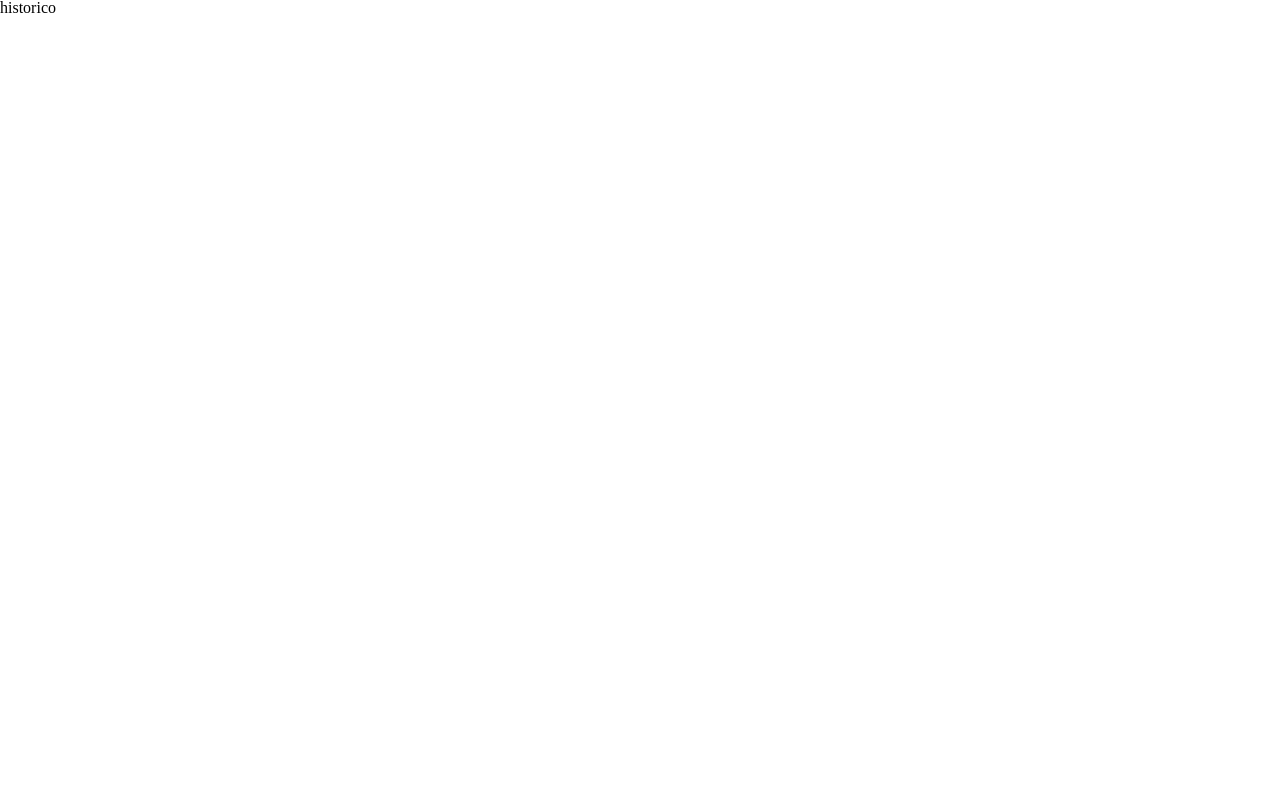
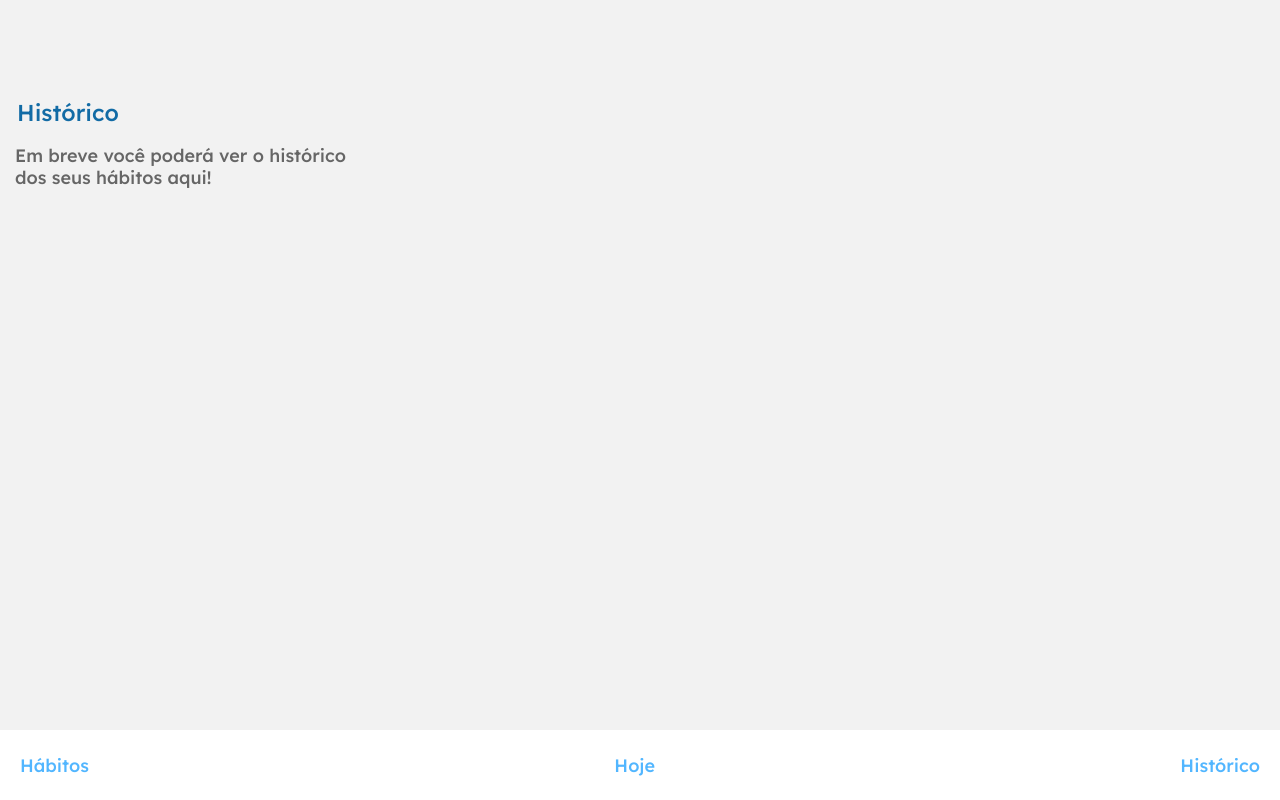
Before and after one commit to Vinni088/Projeto11-TrackIt, a React (Vite) app: page /historico in a window 1280 px wide. Built offline with nearby package versions, Linux system fonts and the light colour scheme; a web font is replaced by a local one.

Commit message:
Inicio dos trabalhos

```diff
--- a/src/Paginas/TelaHabitos.jsx
+++ b/src/Paginas/TelaHabitos.jsx
@@ -17,6 +17,7 @@ export default function TelaHistorico() {
     const url_habitos = 'https://mock-api.bootcamp.respondeai.com.br/api/v2/trackit/habits';
     const chave = {headers: {Authorization: `Bearer ${context.token}`}};
     const weekdays = [0,1,2,3,4,5,6];
+
     useEffect(() => {
         const requisicao = axios.get(url_habitos, chave);
         setDias([]);
@@ -87,31 +88,38 @@ export default function TelaHistorico() {
                 <h1>
                     Meus hábitos
                 </h1>
-                <img onClick={()=>AdicionarHabito()} src={Adicionar} alt="Adicionar Hábito" />
+                <img data-test="habit-create-btn" onClick={()=>AdicionarHabito()} src={Adicionar} alt="Adicionar Hábito" />
             </HabitosHead>
-            <NovoHabito ok={NewHabito}>
+            <NovoHabito data-test="habit-create-container" ok={NewHabito}>
                 <form onSubmit={novoHabito}>
-                    <input
+                    <input data-test="habit-name-input"
                     type="text" value={nome}
                     placeholder="nome do hábito"
                     onChange={e => setNome(e.target.value)} />
 
-                    <button type="submit"> Salvar </button>
+                    <button data-test="habit-create-save-btn" type="submit"> Salvar </button>
                 </form>
                 <FormWeekDays>
                     <WeekDay dias={dias}  cont={0}
+                     data-test="habit-day"
                     onClick={() => adicionarDia(0)} >D</WeekDay>
                     <WeekDay dias={dias} cont={1}
+                     data-test="habit-day"
                     onClick={() => adicionarDia(1)} >S</WeekDay>
                     <WeekDay dias={dias} cont={2}
+                     data-test="habit-day"
                     onClick={() => adicionarDia(2)} >T</WeekDay>
                     <WeekDay dias={dias} cont={3}
+                     data-test="habit-day"
                     onClick={() => adicionarDia(3)} >Q</WeekDay>
                     <WeekDay dias={dias} cont={4}
+                     data-test="habit-day"
                     onClick={() => adicionarDia(4)} >Q</WeekDay>
                     <WeekDay dias={dias} cont={5}
+                     data-test="habit-day"
                     onClick={() => adicionarDia(5)} >S</WeekDay>
                     <WeekDay dias={dias} cont={6}
+                     data-test="habit-day"
                     onClick={() => adicionarDia(6)} >S</WeekDay>
                 </FormWeekDays>
             </NovoHabito>
@@ -120,36 +128,36 @@ export default function TelaHistorico() {
             </h2>
             {habitos.map((habito,indice) => {
                 return(
-                <Habito key={indice}>
-                    <h1>{habito.name}</h1>
+                <Habito data-test="habit-container" key={indice}>
+                    <h1 data-test="habit-name">{habito.name}</h1>
                     <WD_Container>
                         {weekdays.map((dia,index) => {
                             return(
-                            <WD dia={dia} dias={habito.days} key={index}>
+                            <WD data-test="habit-day" dia={dia} dias={habito.days} key={index}>
                                 {translateDay(dia)}
                             </WD>
                             )
                         })}
                     </WD_Container>
-                    <img onClick={()=>deleteHabit(habito.id)} src={deletar} alt="Deletar Habito"/>
+                    <img data-test="habit-delete-btn" onClick={()=>deleteHabit(habito.id)} src={deletar} alt="Deletar Habito"/>
                 </Habito>
                 )
 
             })}
 
-            <Menu>
+            <Menu  data-test="menu">
                 <DivLink>
-                    <Link to={'/habitos'}>
+                    <Link data-test="habit-link" to={'/habitos'}>
                         Hábitos
                     </Link>
                 </DivLink>
                 <DivLink>
-                    <Link to={'/hoje'}>
+                    <Link data-test="today-link"  to={'/hoje'}>
                         Hoje
                     </Link>
                 </DivLink>
-                <DivLink to={'/historico'}>
-                    <Link>
+                <DivLink >
+                    <Link data-test="history-link"  to={'/historico'}>
                         Histórico
                     </Link>
                 </DivLink>
@@ -193,10 +201,17 @@ const HabitosHead = styled.div`
     }
     img {
         width: 40px;
-        height: 40px;
+        height: auto;
         background: #52B6FF;
         color: #FFFFFF;
         border-radius: 4.5px;
+        font-family: 'Lexend Deca';
+        font-style: normal;
+        font-weight: 400;
+        font-size: 26.976px;
+        line-height: 34px;
+        text-align: center;
+        color: #FFFFFF;
     }
 `
 const Menu = styled.div`
@@ -212,14 +227,17 @@ const Menu = styled.div`
     padding: 0 20px;
 `
 const DivLink = styled.div`
-    Link {
+    a {
+        width: 68px;
+        height: 22px;
         font-family: 'Lexend Deca';
         font-style: normal;
         font-weight: 400;
-        font-size: 13.976px;
-        line-height: 17px;
+        font-size: 17.976px;
+        line-height: 22px;
         text-align: center;
         color: #52B6FF;
+        cursor: pointer;
     }
 `
 const NovoHabito = styled.div`
--- a/src/Paginas/TelaHistorico.jsx
+++ b/src/Paginas/TelaHistorico.jsx
@@ -1,7 +1,101 @@
+import styled from "styled-components";
+import { Link } from "react-router-dom";
 export default function TelaHistorico() {
-    return(
-        <div>
-            historico
-        </div>
-    )
+  return (
+    <HistoricoBody>
+        <Cabeçalho>
+            <h1 >
+                Histórico
+            </h1>
+            <h2>
+                Em breve você poderá ver o histórico dos seus hábitos aqui!
+            </h2>
+        </Cabeçalho>
+      <Menu  data-test="menu">
+        <DivLink>
+          <Link data-test="habit-link"  to={"/habitos"}>Hábitos</Link>
+        </DivLink>
+        <DivLink>
+          <Link data-test="today-link"  to={"/hoje"}>Hoje</Link>
+        </DivLink>
+        <DivLink>
+          <Link data-test="history-link" to={"/historico"}>Histórico</Link>
+        </DivLink>
+      </Menu>
+    </HistoricoBody>
+  );
 }
+const HistoricoBody = styled.div`
+    width: 100vw;
+    height: 100vh;
+    background: #F2F2F2;
+    display: flex;
+    flex-direction: column;
+    justify-content: flex-start;
+    align-items: flex-start;
+    padding-left: 15px;
+    padding-right: 15px;
+`
+const Menu = styled.div`
+    position: fixed;
+    width: 100%;
+    height: 70px;
+    bottom: 0px;
+    left: 0px;
+    background: #FFFFFF;
+    display: flex;
+    justify-content: space-between;
+    align-items: center;
+    padding: 0 20px;
+`
+const DivLink = styled.div`
+    a {
+        width: 68px;
+        height: 22px;
+        font-family: 'Lexend Deca';
+        font-style: normal;
+        font-weight: 400;
+        font-size: 17.976px;
+        line-height: 22px;
+        text-align: center;
+        color: #52B6FF;
+        cursor: pointer;
+    }
+`
+const Cabeçalho = styled.div`
+    display: flex;
+    justify-content: flex-start;
+    align-items: center;
+    h1 {
+        position: absolute;
+        width: 100px;
+        height: 29px;
+        left: 17px;
+        top: 98px;
+
+        font-family: 'Lexend Deca';
+        font-style: normal;
+        font-weight: 400;
+        font-size: 22.976px;
+        line-height: 29px;
+        /* identical to box height */
+
+
+        color: #126BA5;
+    }
+    h2 {
+        position: absolute;
+        width: 338px;
+        height: 74px;
+        left: 15px;
+        top: 144px;
+
+        font-family: 'Lexend Deca';
+        font-style: normal;
+        font-weight: 400;
+        font-size: 17.976px;
+        line-height: 22px;
+
+        color: #666666;
+    }
+`
--- a/src/Paginas/TelaHoje.jsx
+++ b/src/Paginas/TelaHoje.jsx
@@ -1,4 +1,5 @@
 import axios from "axios";
+import check from "../assets/check.svg"
 import dayjs from "dayjs";
 import 'dayjs/locale/br';
 import styled from "styled-components";
@@ -11,7 +12,7 @@ import { useContext, useEffect, useState } from "react";
 
 export default function TelaHoje() {
     let [habitos,setHabitos] = useState(null)
-
+    let [atualize, SetAtualize] = useState(0);
     const context = useContext(UserContext).User;
     const url_habitos_hoje = 'https://mock-api.bootcamp.respondeai.com.br/api/v2/trackit/habits/today'
     const chave = {
@@ -23,9 +24,9 @@ export default function TelaHoje() {
     useEffect(() => {
         const requisicao = axios.get(url_habitos_hoje, chave);
         requisicao.then(resposta => {
-            setHabitos(resposta), console.log(resposta);
+            setHabitos(resposta.data), console.log(resposta.data);
         });
-    },[])
+    },[atualize])
 
     function weekday(x){
         switch (x) {
@@ -48,6 +49,18 @@ export default function TelaHoje() {
           }
 
     }
+    function checkmark(cond, x){
+        if(!cond){
+            let url_positiva = `https://mock-api.bootcamp.respondeai.com.br/api/v2/trackit/habits/${x}/check`;
+            let promisse = axios.post(url_positiva, {} ,chave);
+            SetAtualize(atualize+1);
+        } else {
+            let url_negativa = `https://mock-api.bootcamp.respondeai.com.br/api/v2/trackit/habits/${x}/uncheck`;
+            let promisse = axios.post(url_negativa, {} ,chave);
+            SetAtualize(atualize+1);
+        }
+    }
+
     if(habitos !== null) {return(
         <HojeBody>
             <HojeData>
@@ -55,22 +68,31 @@ export default function TelaHoje() {
                     {weekday(dayjs().day())}, {dayjs().format(' MM-DD ') /*THH:mm:ss SSS [Z] A */}
                 </h1>
             </HojeData>
+            <HabitoContainer>
+            {habitos.map((habito,indice) =>{
+                return (
+                <Habito data-test="today-habit-container" key={indice} done={habito.done}>
+                    <h1 data-test="today-habit-name">{habito.name}</h1>
+                    <h2 data-test="today-habit-sequence">Sequencia Atual: {habito.currentSequence}</h2>
+                    <h3 data-test="today-habit-record">Seu recorde: {habito.highestSequence}</h3>
+                   <img data-test="today-habit-check-btn" onClick={() => checkmark(habito.done, habito.id)} src={check} alt="Check Habito" />
+                </Habito>)
+            })}
+            </HabitoContainer>
 
-
-
-            <Menu>
+            <Menu  data-test="menu">
                 <DivLink>
-                    <Link to={'/habitos'}>
+                    <Link data-test="habit-link" to={'/habitos'}>
                         Hábitos
                     </Link>
                 </DivLink>
                 <DivLink>
-                    <Link to={'/hoje'}>
+                    <Link data-test="today-link"  to={'/hoje'}>
                         Hoje
                     </Link>
                 </DivLink>
-                <DivLink to={'/historico'}>
-                    <Link>
+                <DivLink >
+                    <Link data-test="history-link" to={'/historico'}>
                         Histórico
                     </Link>
                 </DivLink>
@@ -92,6 +114,7 @@ const HojeBody = styled.div`
 `
 const HojeData = styled.div`
     margin-top: 95px;
+    margin-bottom: 15px;
     h1 {
         width: 200px;
         height: 30px;
@@ -130,3 +153,66 @@ const DivLink = styled.div`
         cursor: pointer;
     }
 `
+const HabitoContainer = styled.div`
+    display: flex;
+    justify-content: center;
+    align-items: flex-start;
+    flex-direction: column;
+    gap: 15px;
+`
+const Habito = styled.div`
+    position: relative;
+    width: 340px;
+    height: 94px;
+
+    background: #FFFFFF;
+    border-radius: 5px;
+
+    h1{
+        left: 15px;
+        top: 13px;
+        position: absolute;
+
+        font-family: 'Lexend Deca';
+        font-style: normal;
+        font-weight: 400;
+        font-size: 19.976px;
+        line-height: 25px;
+        color: #666666;
+    }
+    h2 {
+        left: 15px;
+        top: 36px;
+        position: absolute;
+
+        font-family: 'Lexend Deca';
+        font-style: normal;
+        font-weight: 400;
+        font-size: 12.976px;
+        line-height: 16px;
+    }
+    h3 {
+        left: 15px;
+        top: 59px;
+        position: absolute;
+
+        font-family: 'Lexend Deca';
+        font-style: normal;
+        font-weight: 400;
+        font-size: 12.976px;
+        line-height: 16px;
+    }
+    img {
+
+        box-sizing: border-box;
+        position: absolute;
+        width: 69px;
+        height: 69px;
+        right: 13px;
+        top: 15px;
+        color: #FFFFFF;
+        background: ${props => props.done? '#8FC549': '#EBEBEB'} ;
+        border: 1px solid #E7E7E7;
+        border-radius: 5px;
+    }
+`
```
